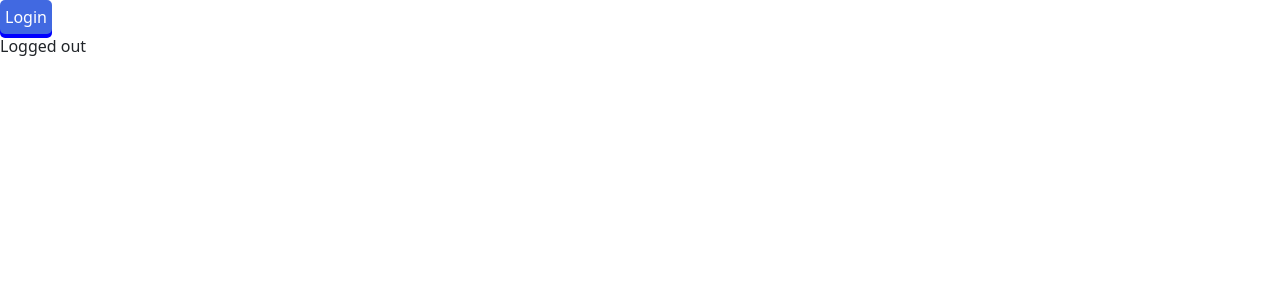
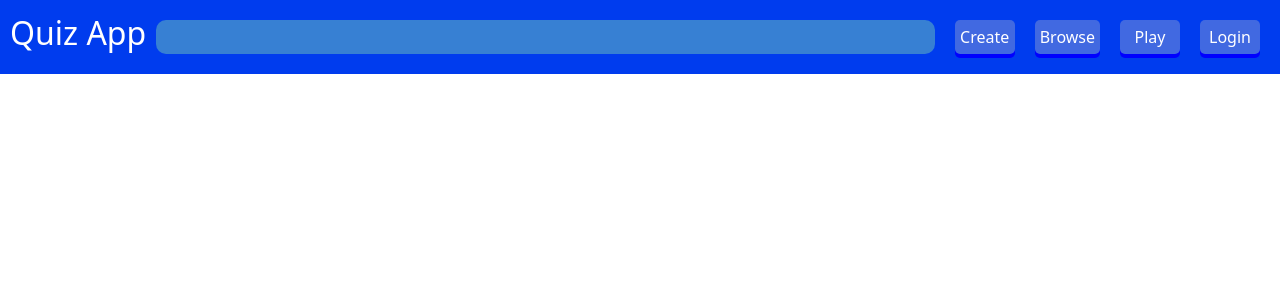
Before and after one commit to Mt-Trashmore-Mountaineers/top-of-the-heap, a React (Create React App) app: page / in a window 1280 px wide. Shown: the top 300 px of the page. Built offline with nearby package versions, Linux system fonts and the light colour scheme.

Commit message:
Add navbar

```diff
--- a/src/App.js
+++ b/src/App.js
@@ -6,16 +6,26 @@ import { withAuth0 } from '@auth0/auth0-react';
 
 class App extends React.Component {
   render() {
-    const { user, isAuthenticated, loginWithRedirect } = this.props.auth0;
-    console.log(user);
+    const { user, isAuthenticated, loginWithRedirect, logout } = this.props.auth0;
     return (
       <div className="App">
-        <button className='primary' onClick={loginWithRedirect}>Login</button>
-        {
-          isAuthenticated ?
-          <p>Logged in</p> :
-          <p>Logged out</p>
-        }
+        <nav className="navbar">
+          <h2>Quiz App</h2>
+          <input className="searchbar"></input>
+          <div className="button-container">
+            <button className="primary">Create</button>
+            <button className="primary">Browse</button>
+            <button className="primary">Play</button>
+            {
+              // Log in/out button
+              isAuthenticated ?
+                <button className="default" onClick={() => {
+                  logout({ returnTo: window.location.origin });
+                }}>Log out</button> :
+                <button className="primary" onClick={loginWithRedirect}>Login</button>
+            }
+          </div>
+        </nav>
       </div>
     )
   }
--- a/src/css/App.css
+++ b/src/css/App.css
@@ -0,0 +1,32 @@
+* {
+    --blue: #003cee;
+    color: white;
+}
+
+.nav-element {
+    display: block;
+    flex: 1;
+}
+
+.navbar {
+    width: 100vw;
+    background-color: var(--blue);
+    padding: 10px;
+    display: flex;
+    flex-direction: row;
+    align-items: center;
+}
+
+.searchbar {
+    padding: 5px;
+    border: none;
+    background-color: #4c9bc9b9;
+    margin: 10px;
+    flex: 1;
+    border-radius: 10px;
+}
+
+.button-container {
+    display: flex;
+    flex-direction: row;
+}
--- a/src/css/button.css
+++ b/src/css/button.css
@@ -1,16 +1,15 @@
 button {
+    margin-left: 10px;
+    margin-right: 10px;
     transition: all 20ms ease-in-out;
     outline: none;
     border: none;
     border-radius: 5px;
     padding: 5px;
+    min-width: 60px;
 }
 
 button.primary {
-    outline: none;
-    border: none;
-    border-radius: 5px;
-    padding: 5px;
     background-color: royalblue;
     color: white;
     box-shadow: 0px 4px 0px blue;
@@ -20,3 +19,14 @@ button.primary:active {
     box-shadow: 0px 0px 0px blue;
     translate: 0px 4px;
 }
+
+button.default {
+    background-color: grey;
+    color: white;
+    box-shadow: 0px 4px 0px darkslategrey;
+}
+
+button.default:active {
+    box-shadow: 0px 0px 0px darkslategrey;
+    translate: 0px 4px;
+}
```
